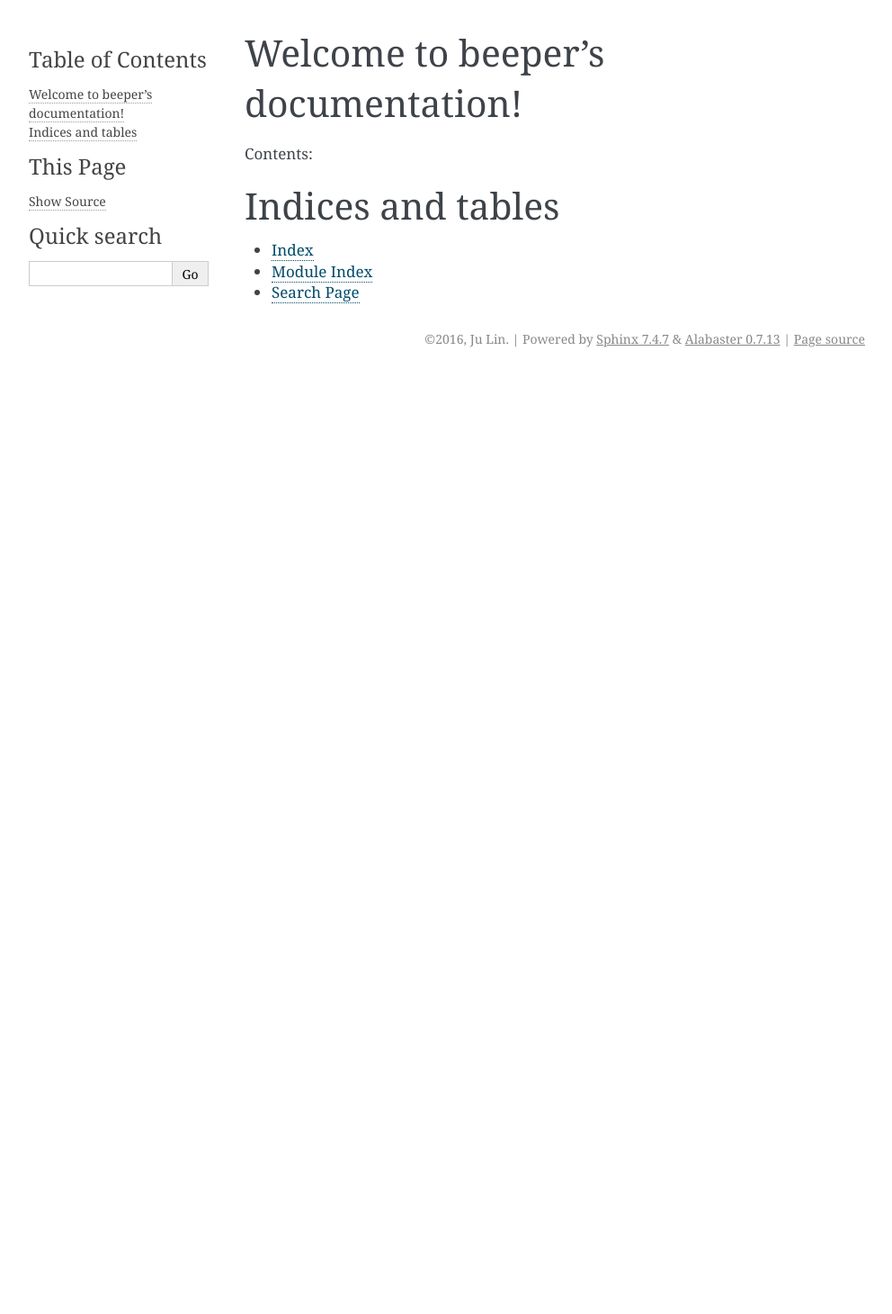
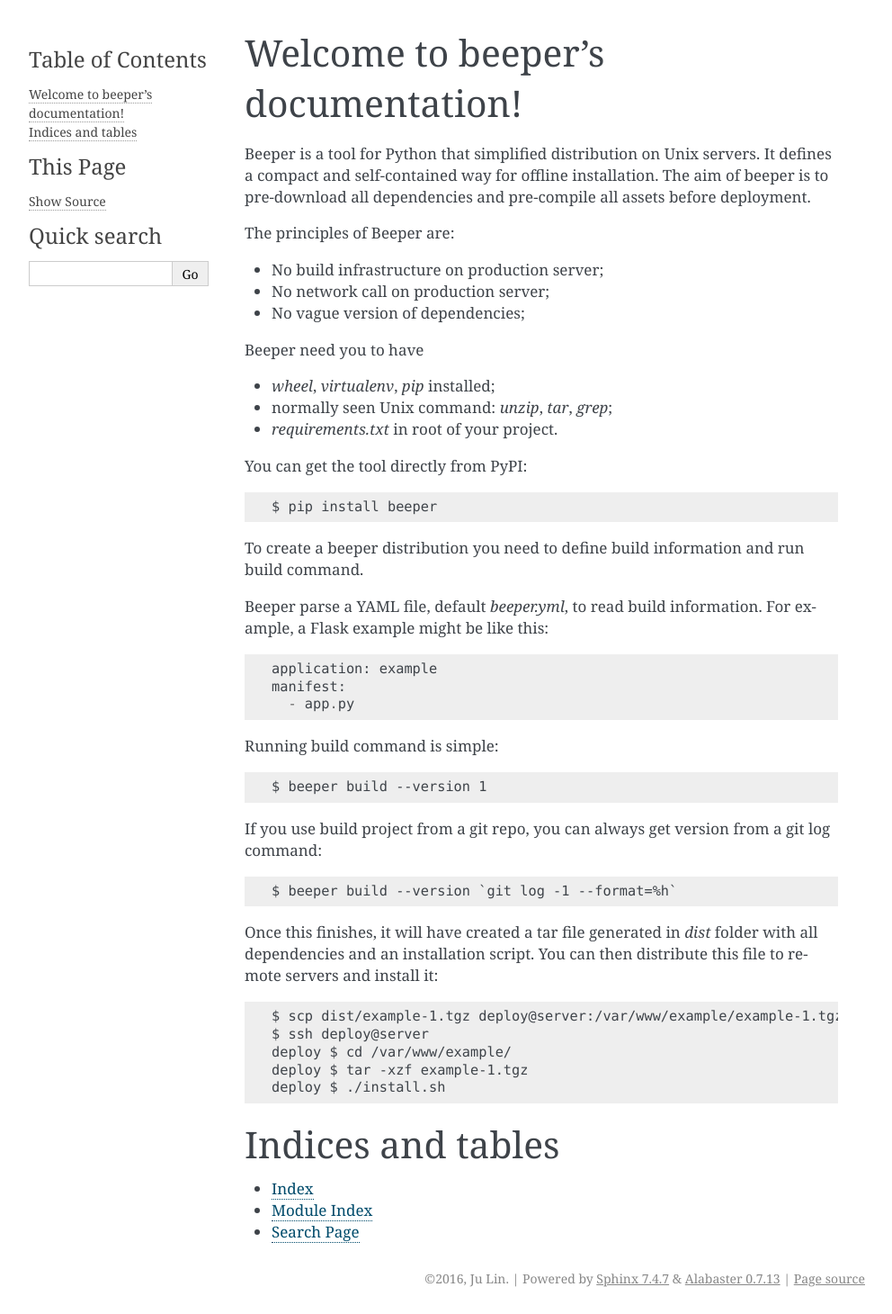
Before and after one commit to soasme/beeper.py, a Sphinx documentation site: the page built from docs/index.rst, in a window 1280 px wide. Shown: the whole page at 90% size, without its empty margins (148-1140 px from the left). Built offline with Sphinx 7.4.7, drawn with Linux system fonts in a browser that asks for light colours; before the commit the page ends 900 px from its top, so only the background shows below that.

Commit message:
add a quick start chapter.

```diff
--- a/docs/index.rst
+++ b/docs/index.rst
@@ -6,7 +6,52 @@
 Welcome to beeper's documentation!
 ==================================
 
-Contents:
+Beeper is a tool for Python that simplified distribution on Unix servers.
+It defines a compact and self-contained way for offline installation.
+The aim of beeper is to pre-download all dependencies and pre-compile all assets before deployment.
+
+The principles of Beeper are:
+
+* No build infrastructure on production server;
+* No network call on production server;
+* No vague version of dependencies;
+
+Beeper need you to have
+
+* `wheel`, `virtualenv`, `pip` installed;
+* normally seen Unix command: `unzip`, `tar`, `grep`;
+* `requirements.txt` in root of your project.
+
+You can get the tool directly from PyPI::
+
+    $ pip install beeper
+
+To create a beeper distribution you need to define build information and run build command.
+
+Beeper parse a YAML file, default `beeper.yml`, to read build information. For example, a Flask example might be like this::
+
+    application: example
+    manifest:
+      - app.py
+
+Running build command is simple::
+
+    $ beeper build --version 1
+
+If you use build project from a git repo, you can always get version from a git log command::
+
+    $ beeper build --version `git log -1 --format=%h`
+
+Once this finishes, it will have created a tar file generated in `dist` folder with all dependencies and an installation script. You can then distribute this file to remote servers and install it::
+
+    $ scp dist/example-1.tgz deploy@server:/var/www/example/example-1.tgz
+    $ ssh deploy@server
+    deploy $ cd /var/www/example/
+    deploy $ tar -xzf example-1.tgz
+    deploy $ ./install.sh
+
+
+
 
 .. toctree::
    :maxdepth: 2
```
